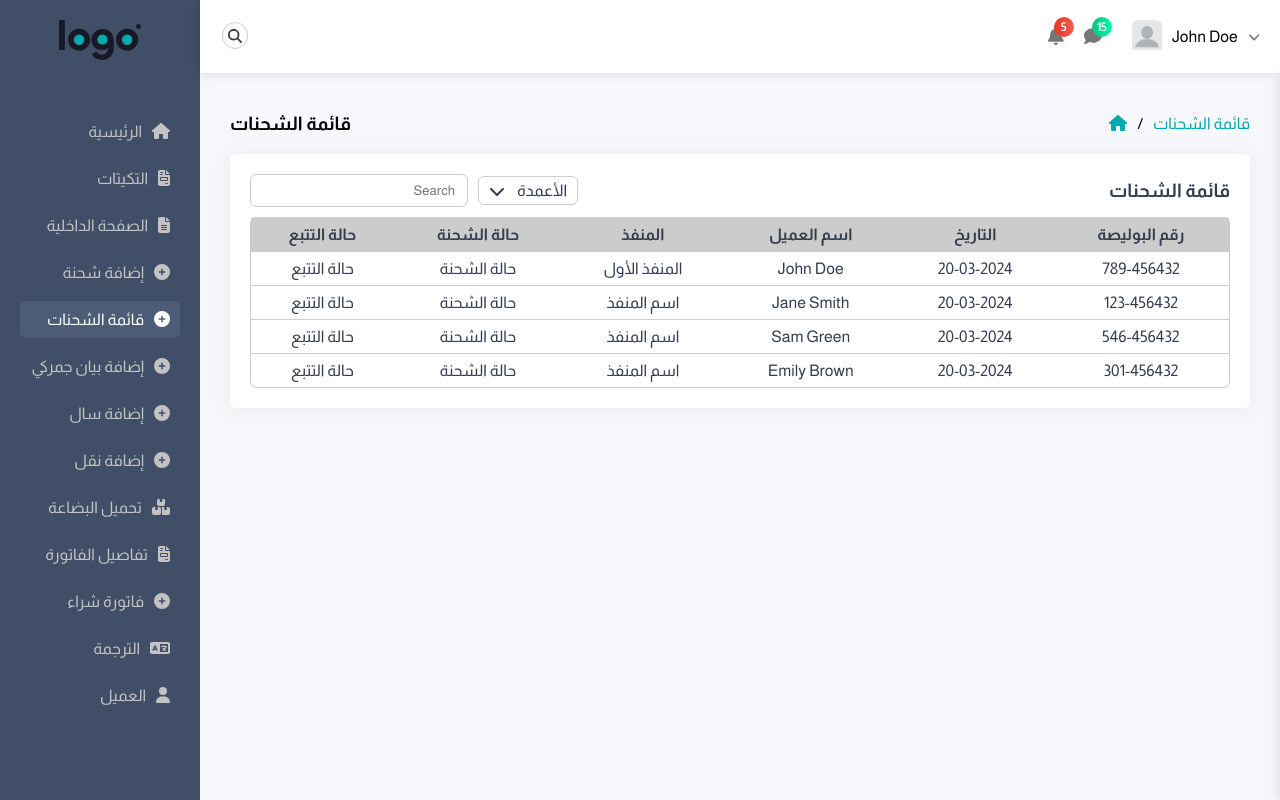
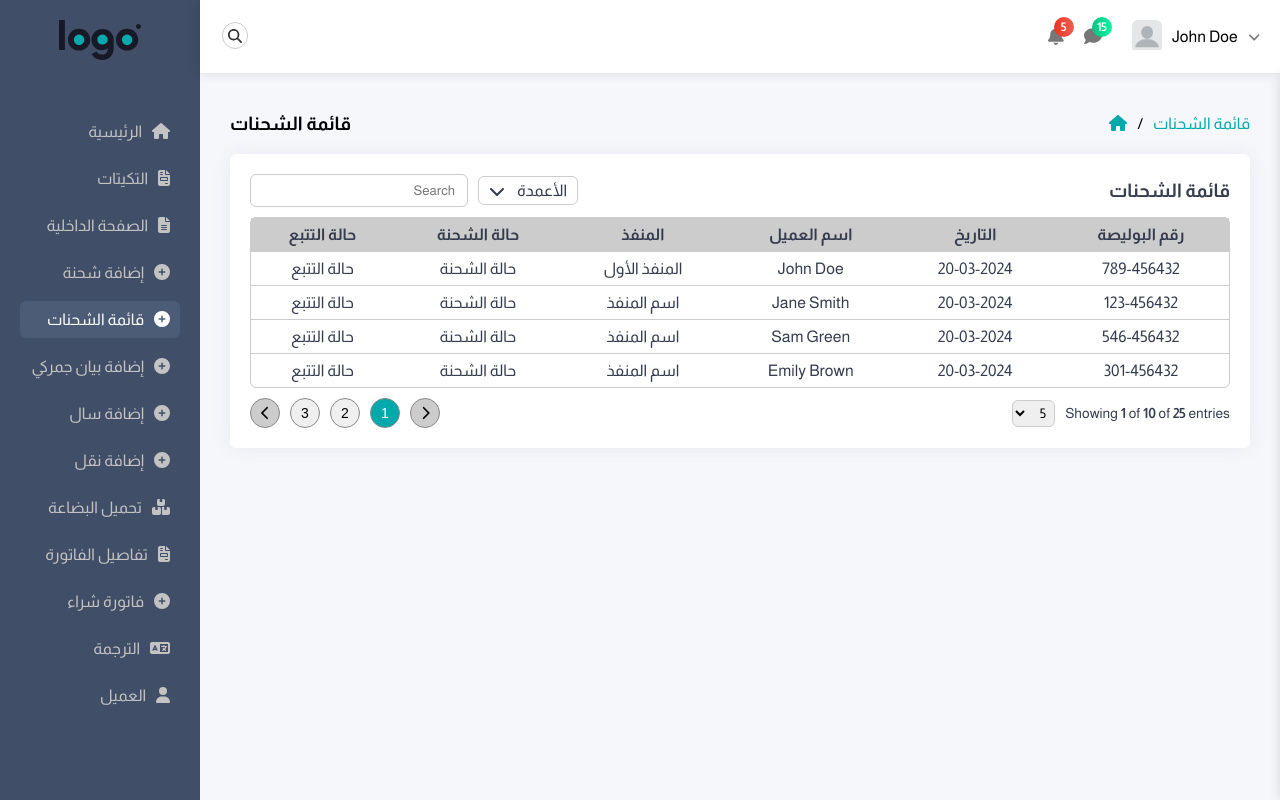
Before and after one commit to MtsmAshraf/adminty-master-react, a React (Create React App) app: page /bills-list in a window 1280 px wide. Built offline with nearby package versions, Linux system fonts and the light colour scheme.

Commit message:
added tableFooter in billsList (no functionality yet)

```diff
--- a/src/Pages/BillsList/BillsList.jsx
+++ b/src/Pages/BillsList/BillsList.jsx
@@ -3,7 +3,7 @@ import Breadcumbs from "../../components/Breadcumbs/Breadcumbs"
 import Card from "../../components/Card/Card"
 import styles from "./bills-list.module.css"
 import { FontAwesomeIcon } from "@fortawesome/react-fontawesome"
-import { faChevronDown } from "@fortawesome/free-solid-svg-icons"
+import { faArrowRight, faChevronDown, faChevronLeft, faChevronRight } from "@fortawesome/free-solid-svg-icons"
 
 const BillsList = () => {
     // const [billId, setBillId] = useState(true)
@@ -168,9 +168,9 @@ const BillsList = () => {
                             </thead>
                             <tbody>
                                 {
-                                    shownData.length > 0 ? shownData.map((item) => {
+                                    shownData.length > 0 ? shownData.map((item,index) => {
                                         return(
-                                            <tr key={item.id}>
+                                            <tr key={index}>
                                                 <td>
                                                     {item.billId}
                                                 </td>
@@ -195,6 +195,35 @@ const BillsList = () => {
                                 }
                             </tbody>
                         </table>
+                        <div className={styles.tableFooter}>
+                            <div>
+                                <p>
+                                    Showing <span>1</span> of <span>10</span> of <span>25</span> entries
+                                </p>
+                                <select name="" id="">
+                                    <option value="5">5</option>
+                                    <option value="15">15</option>
+                                    <option value="25">25</option>
+                                </select>
+                            </div>
+                            <div>
+                                <button id="right-arrow-btn">
+                                    <FontAwesomeIcon icon={faChevronRight} />
+                                </button>
+                                <button className={styles.active}>
+                                    1
+                                </button>
+                                <button>
+                                    2
+                                </button>
+                                <button>
+                                    3
+                                </button>
+                                <button id="left-arrow-btn">
+                                    <FontAwesomeIcon icon={faChevronLeft} />
+                                </button>
+                            </div>
+                        </div>
                     </div>
                 </Card>
             </div>
--- a/src/Pages/BillsList/bills-list.module.css
+++ b/src/Pages/BillsList/bills-list.module.css
@@ -70,3 +70,38 @@
 .billsList .content .tableWrapper table tr td{
     border-top: 1px solid #ccc;
 }
+.billsList .content .tableWrapper .tableFooter{
+    display: flex;
+    align-items: center;
+    justify-content: space-between;
+    margin-top: 10px;
+}
+.billsList .content .tableWrapper .tableFooter > div{
+    display: flex;
+    align-items: center;
+    gap: 10px;
+}
+.billsList .content .tableWrapper .tableFooter > div:first-child select{
+    padding: 4px;
+}
+.billsList .content .tableWrapper .tableFooter > div:first-child p{
+    font-size: 14px;
+}
+.billsList .content .tableWrapper .tableFooter > div:first-child p span{
+    font-weight: bold;
+}
+.billsList .content .tableWrapper .tableFooter > div button{
+    width: 30px;
+    aspect-ratio: 1;
+    border-radius: 50%;
+    border: 1px solid #888;
+    font-size: 14px;
+    cursor: pointer;
+}
+.billsList .content .tableWrapper .tableFooter > div button.active{
+    background-color: var(--main-color);
+    color: #fff;
+}
+.billsList .content .tableWrapper .tableFooter > div button[id]{
+    background-color: #ccc;
+}
```
